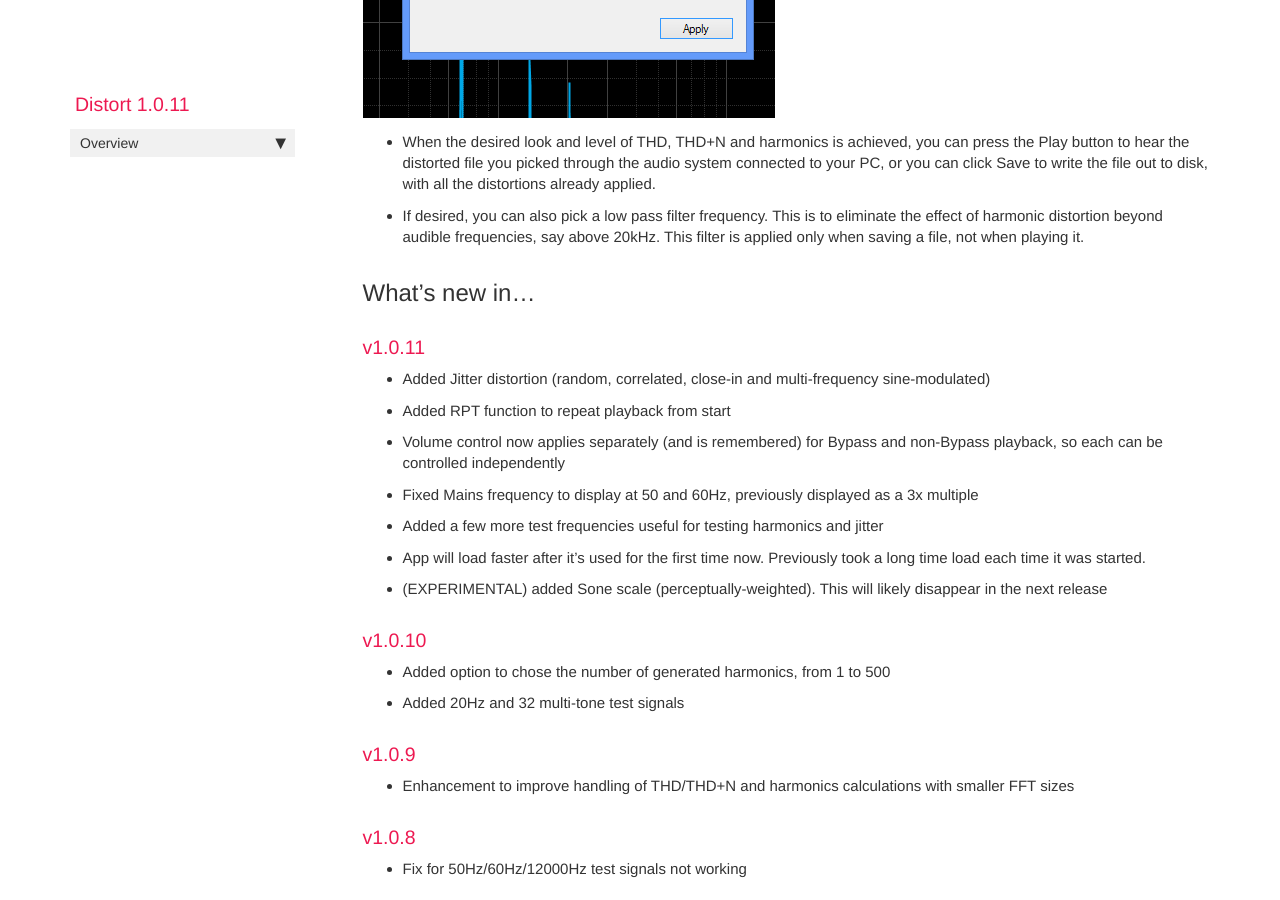
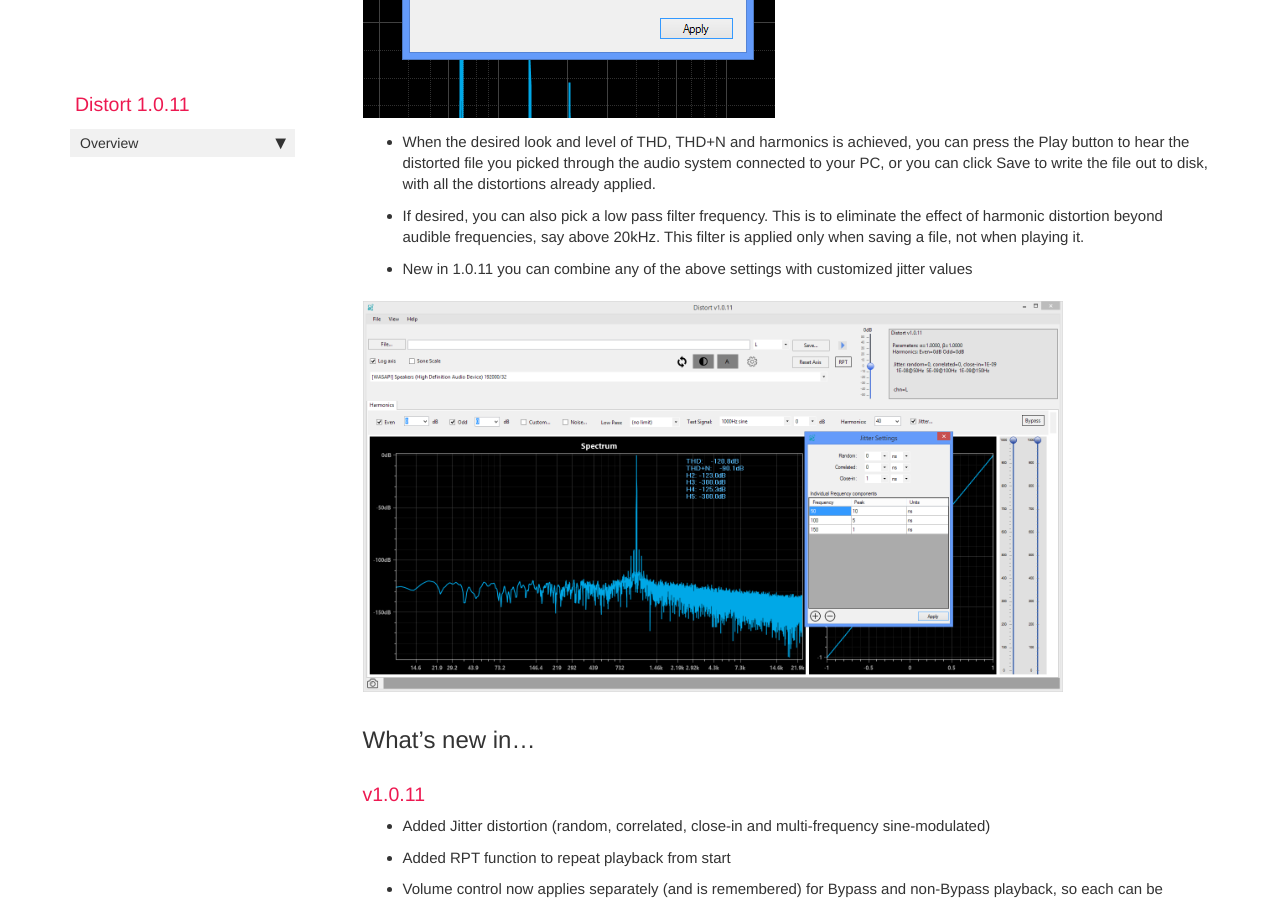
Before and after one commit to pkane2001/Distort, a Jekyll site: the page built from docs/index.md, in a window 1280 px wide and 900 px high, scrolled down 2126 px. Built offline with Jekyll 4.4.1, drawn with Linux system fonts in a browser that asks for light colours; nearby versions of some CDN libraries; comment, search, counter and statistics services are not loaded.

Commit message:
no message

```diff
--- a/docs/index.md
+++ b/docs/index.md
@@ -46,6 +46,12 @@ Run Distort, pick a WAV file you may want to apply distortion to by clicking on
 
 * If desired, you can also pick a low pass filter frequency. This is to eliminate the effect of harmonic distortion beyond audible frequencies, say above 20kHz. This filter is applied only when saving a file, not when playing it.
 
+* New in 1.0.11 you can combine any of the above settings with customized jitter values
+
+![Noise](images/distort4.png)
+
+
+
 ## What's new in...
 
 
```
Also changed, not shown: docs/images/distort4.png (added).
